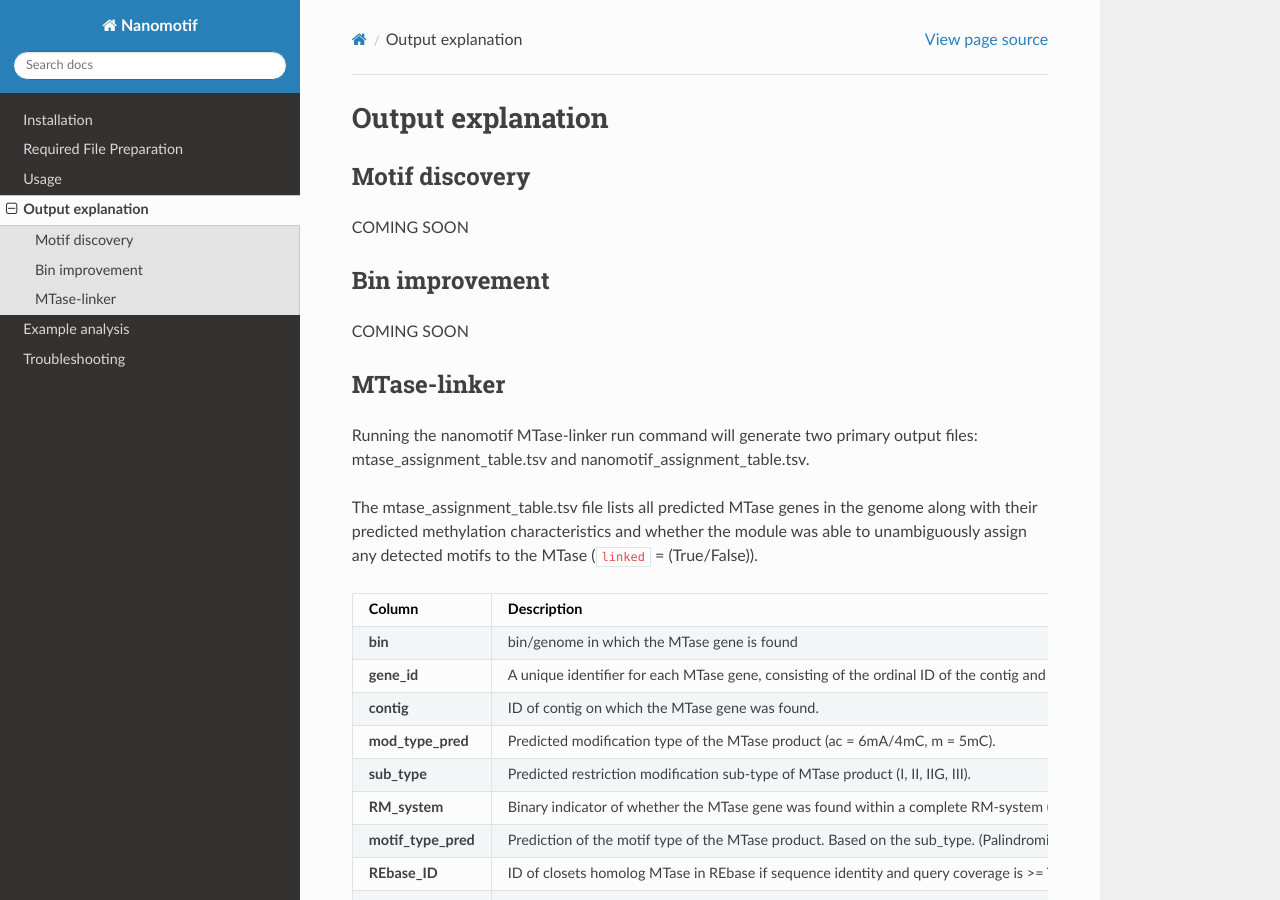
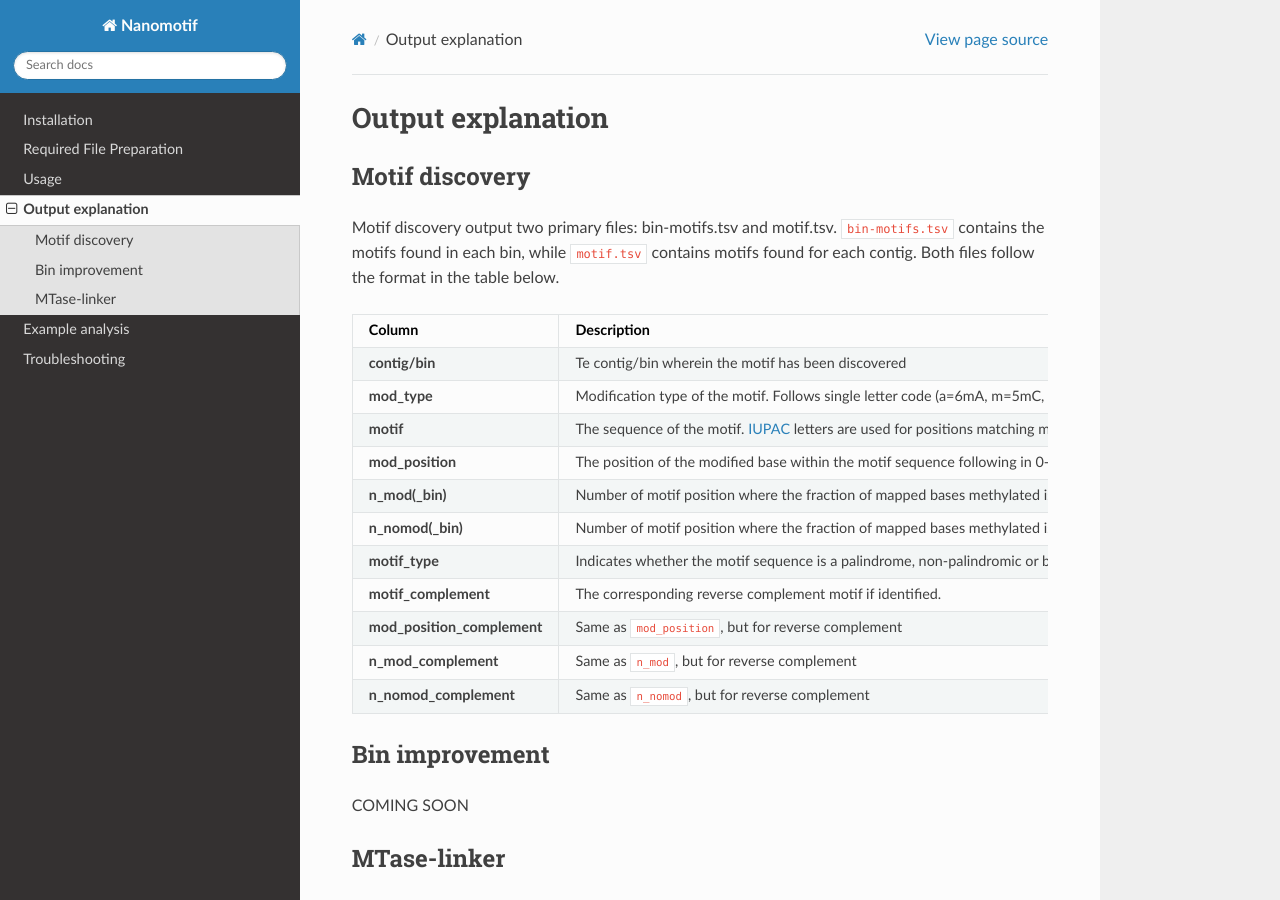
Before and after one commit to MicrobialDarkMatter/nanomotif, a Sphinx documentation site: the page built from docs/source/output.md, in a window 1280 px wide and 900 px high. Built offline with Sphinx 7.4.7 and the Read the Docs theme 3.1.0, drawn with Linux system fonts in a browser that asks for light colours.

Commit message:
Enhance documentation for motif discovery and required files

```diff
--- a/docs/source/output.md
+++ b/docs/source/output.md
@@ -1,7 +1,23 @@
 # Output explanation
 ## Motif discovery
 
-COMING SOON
+Motif discovery output two primary files: bin-motifs.tsv and motif.tsv. `bin-motifs.tsv` contains the motifs found in each bin, while `motif.tsv` contains motifs found for each contig. Both files follow the format in the table below.
+
+| **Column**                   | **Description**                                                                                                                                                               |
+|---------------------------|---------------------------------------------------------------------------------------------------------------------------------------------------------------------------|
+| **contig/bin**                   | Te contig/bin wherein the motif has been discovered |
+| **mod_type**              | Modification type of the motif. Follows single letter code (a=6mA, m=5mC, 21839=4mC)                                                         |
+| **motif**                 | The sequence of the motif.  [IUPAC](https://www.bioinformatics.org/sms/iupac.html) letters are used for positions matching multiple nucleotides                                        |
+| **mod_position**          | The position of the modified base within the motif sequence following in 0-based index.                            |
+| **n_mod(_bin)**             | Number of motif position where the fraction of mapped bases methylated is above the generally methylated threshold (default: 0.7)                                                          |
+| **n_nomod(_bin)**             | Number of motif position where the fraction of mapped bases methylated is below the generally methylated threshold (default: 0.7)                                                                                             |
+| **motif_type**            | Indicates whether the motif sequence is a palindrome, non-palindromic or bipartite. |
+| **motif_complement**      | The corresponding reverse complement motif if identified.                                                 |
+| **mod_position_complement** | Same as `mod_position`, but for reverse complement |
+| **n_mod_complement**      | Same as `n_mod`, but for reverse complement                                                   |
+| **n_nomod_complement**    | Same as `n_nomod`, but for reverse complement                                               |
+
+
 
 ## Bin improvement
 
```
Also changed, not shown: docs/source/required_files.md (+5 -7 lines).
